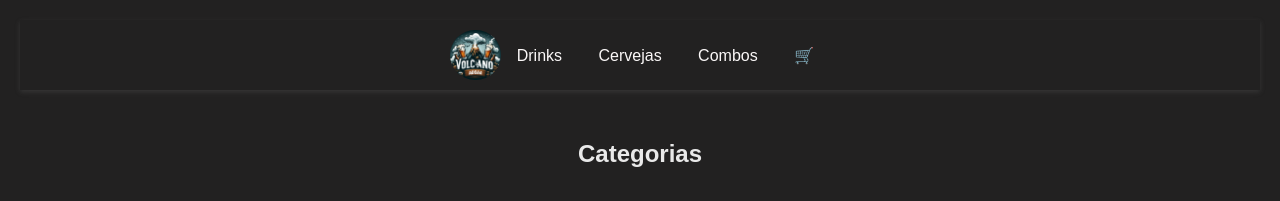
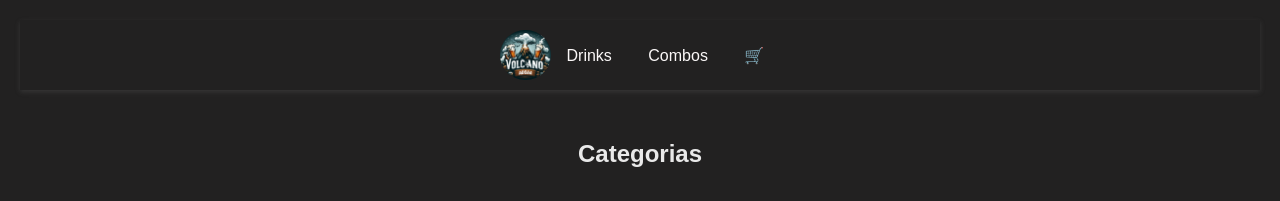
Before and after one commit to pedroh2024/Volcanoadega, a plain HTML site: page index.html in a window 1280 px wide. Shown: the top 201 px of the page. Drawn offline with Linux system fonts and the light colour scheme.

Commit message:
Modificações no site

```diff
--- a/index.html
+++ b/index.html
@@ -14,7 +14,6 @@
   <img src="img/Volcano.jpeg" alt="Logo" class="logo">
   <nav>
     <a href="#drinks">Drinks</a>
-    <a href="#Cervejas">Cervejas</a>
     <a href="#combos">Combos</a>
     <a href="carrinho.html">🛒</a>
   </nav>
```
